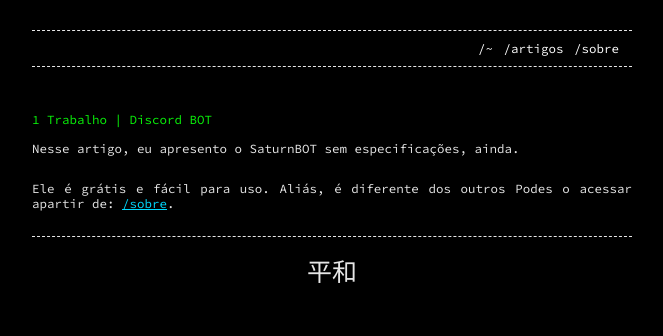
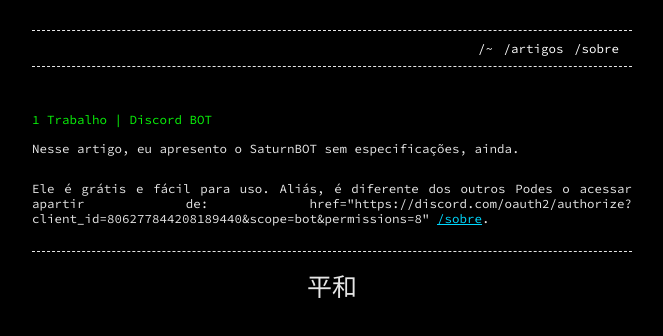
Before and after one commit to shadowwxx/Shadowwxx.github.io, a plain HTML site: page artigos/botdiscord.html in a window 1280 px wide. Shown: the whole page, without its empty margins (308-971 px from the left). Drawn offline with Linux system fonts and the light colour scheme.

Commit message:
Update botdiscord.html

```diff
--- a/artigos/botdiscord.html
+++ b/artigos/botdiscord.html
@@ -27,9 +27,7 @@
         <div id="article">
             <h1 class="letter-per-letter"><br> 1 Trabalho | Discord BOT</h1>
             <p>Nesse artigo, eu apresento o SaturnBOT </a> sem especificações, ainda.</p>
-            <div class="img-center">
-            </div>
-            <p>Ele é grátis e fácil para uso. Aliás, é diferente dos outros </a>Podes o acessar apartir de: <a href="../sobre/index.html">/sobre</a>.</p>
+            <p>Ele é grátis e fácil para uso. Aliás, é diferente dos outros </a> Podes o acessar apartir de: href="https://discord.com/oauth2/authorize?client_id=806277844208189440&scope=bot&permissions=8" <a href="../sobre/index.html">/sobre</a>.</p>
         </div>
         <p id="peace">平和</p>
     </div>
```
